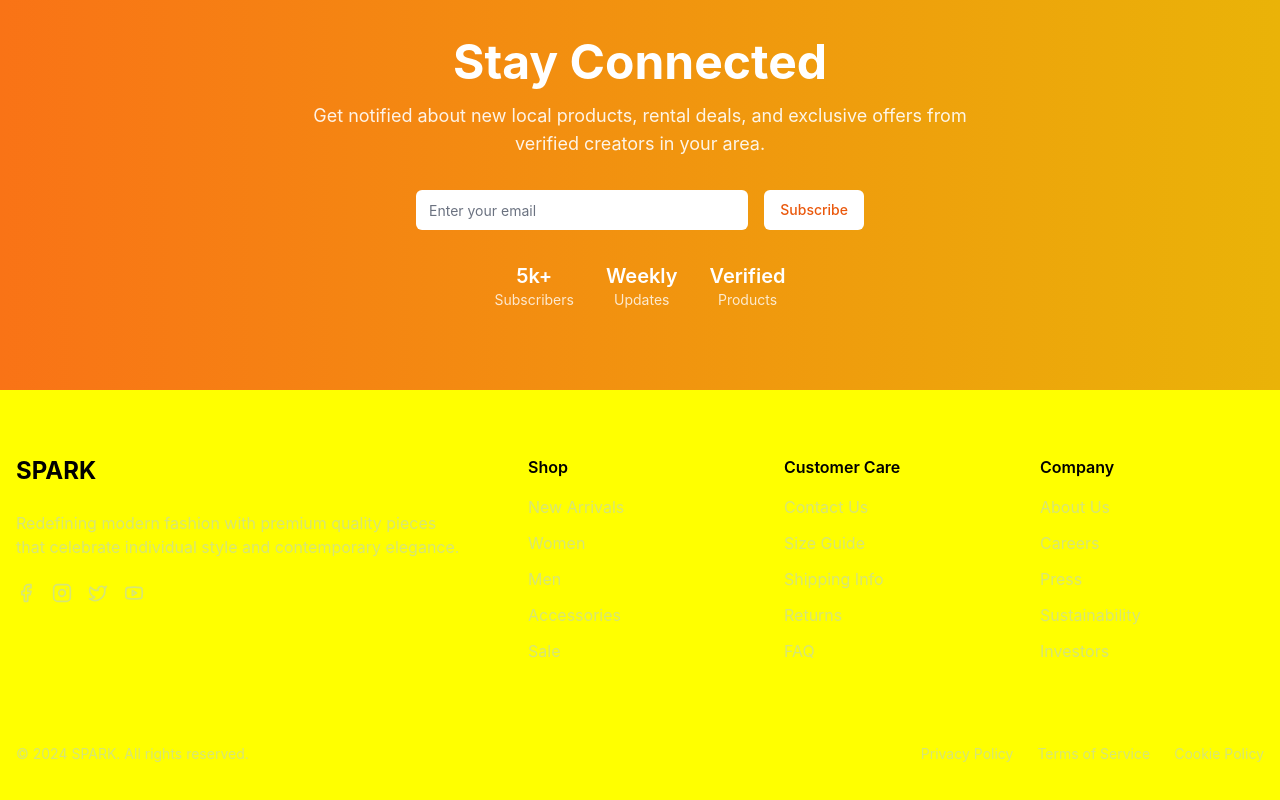
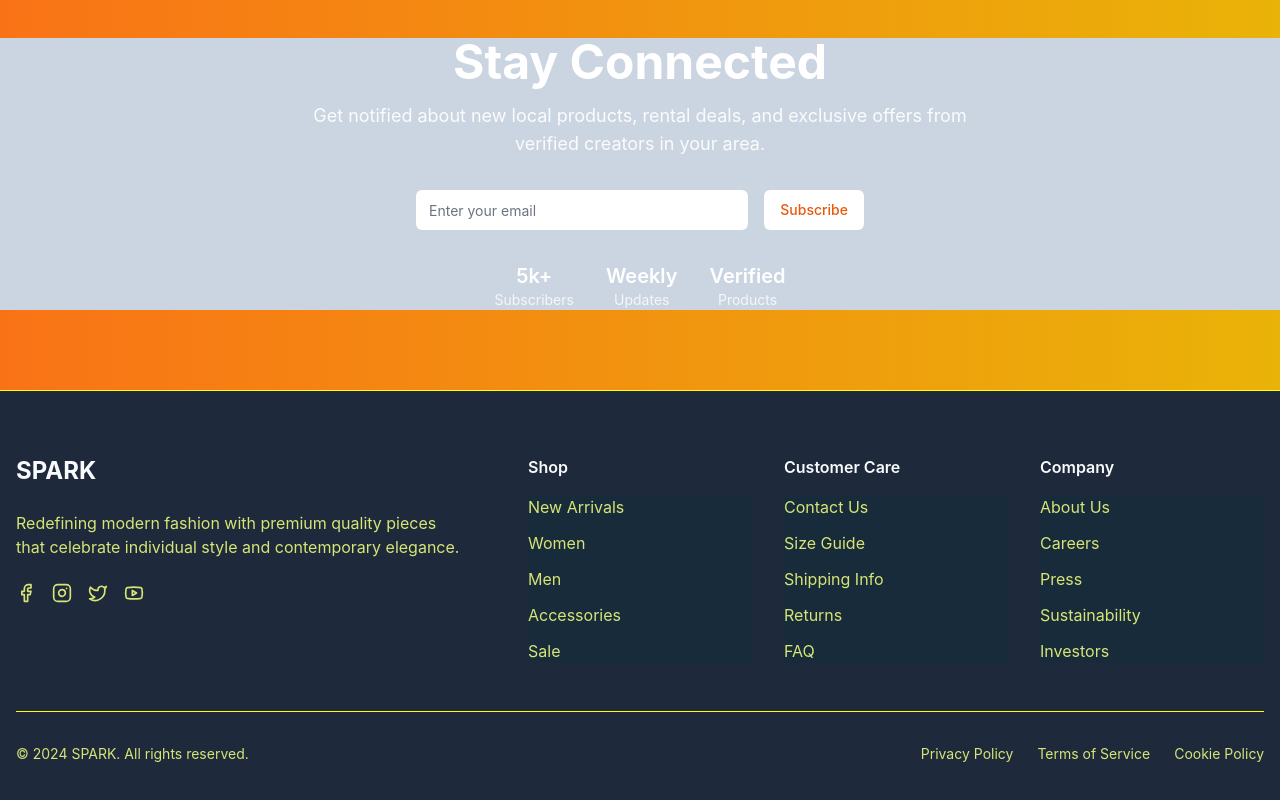
Before and after one commit to Mousa-Wazir/webflow-commerce-spark, a React (Vite) app: page / in a window 1280 px wide. Shown: the part 2511-3311 px from the top of the page. Built offline with nearby package versions, Linux system fonts and the light colour scheme.

Commit message:
Visual edit in Lovable
Edited UI in Lovable

```diff
--- a/src/components/Footer.tsx
+++ b/src/components/Footer.tsx
@@ -1,94 +1,109 @@
-
 import { Facebook, Instagram, Twitter, Youtube } from 'lucide-react';
-
 export function Footer() {
-  const footerSections = [
-    {
-      title: 'Shop',
-      links: [
-        { name: 'New Arrivals', href: '#' },
-        { name: 'Women', href: '#' },
-        { name: 'Men', href: '#' },
-        { name: 'Accessories', href: '#' },
-        { name: 'Sale', href: '#' },
-      ],
-    },
-    {
-      title: 'Customer Care',
-      links: [
-        { name: 'Contact Us', href: '#' },
-        { name: 'Size Guide', href: '#' },
-        { name: 'Shipping Info', href: '#' },
-        { name: 'Returns', href: '#' },
-        { name: 'FAQ', href: '#' },
-      ],
-    },
-    {
-      title: 'Company',
-      links: [
-        { name: 'About Us', href: '#' },
-        { name: 'Careers', href: '#' },
-        { name: 'Press', href: '#' },
-        { name: 'Sustainability', href: '#' },
-        { name: 'Investors', href: '#' },
-      ],
-    },
-  ];
-
-  const socialLinks = [
-    { icon: Facebook, href: '#', label: 'Facebook' },
-    { icon: Instagram, href: '#', label: 'Instagram' },
-    { icon: Twitter, href: '#', label: 'Twitter' },
-    { icon: Youtube, href: '#', label: 'YouTube' },
-  ];
-
-  return (
-    <footer className="bg-background border-t border-border">
-      <div className="container mx-auto px-4 py-16">
+  const footerSections = [{
+    title: 'Shop',
+    links: [{
+      name: 'New Arrivals',
+      href: '#'
+    }, {
+      name: 'Women',
+      href: '#'
+    }, {
+      name: 'Men',
+      href: '#'
+    }, {
+      name: 'Accessories',
+      href: '#'
+    }, {
+      name: 'Sale',
+      href: '#'
+    }]
+  }, {
+    title: 'Customer Care',
+    links: [{
+      name: 'Contact Us',
+      href: '#'
+    }, {
+      name: 'Size Guide',
+      href: '#'
+    }, {
+      name: 'Shipping Info',
+      href: '#'
+    }, {
+      name: 'Returns',
+      href: '#'
+    }, {
+      name: 'FAQ',
+      href: '#'
+    }]
+  }, {
+    title: 'Company',
+    links: [{
+      name: 'About Us',
+      href: '#'
+    }, {
+      name: 'Careers',
+      href: '#'
+    }, {
+      name: 'Press',
+      href: '#'
+    }, {
+      name: 'Sustainability',
+      href: '#'
+    }, {
+      name: 'Investors',
+      href: '#'
+    }]
+  }];
+  const socialLinks = [{
+    icon: Facebook,
+    href: '#',
+    label: 'Facebook'
+  }, {
+    icon: Instagram,
+    href: '#',
+    label: 'Instagram'
+  }, {
+    icon: Twitter,
+    href: '#',
+    label: 'Twitter'
+  }, {
+    icon: Youtube,
+    href: '#',
+    label: 'YouTube'
+  }];
+  return <footer className="bg-background border-t border-border">
+      <div className="container mx-auto px-4 py-16 bg-slate-800">
         <div className="grid grid-cols-1 md:grid-cols-2 lg:grid-cols-5 gap-8">
           {/* Brand Section */}
           <div className="lg:col-span-2 space-y-6">
-            <h3 className="text-2xl font-bold">SPARK</h3>
+            <h3 className="text-2xl font-bold text-slate-50">SPARK</h3>
             <p className="text-muted-foreground max-w-md">
               Redefining modern fashion with premium quality pieces that celebrate individual style and contemporary elegance.
             </p>
             <div className="flex space-x-4">
-              {socialLinks.map((social) => (
-                <a
-                  key={social.label}
-                  href={social.href}
-                  className="text-muted-foreground hover:text-foreground transition-colors duration-200"
-                  aria-label={social.label}
-                >
-                  <social.icon className="h-5 w-5" />
-                </a>
-              ))}
+              {socialLinks.map(social => <a key={social.label} href={social.href} className="text-muted-foreground hover:text-foreground transition-colors duration-200" aria-label={social.label}>
+                  <social.icon className="h-5 w-5 bg-slate-800" />
+                </a>)}
             </div>
           </div>
 
           {/* Footer Links */}
-          {footerSections.map((section) => (
-            <div key={section.title} className="space-y-4">
-              <h4 className="font-semibold text-foreground">{section.title}</h4>
-              <ul className="space-y-3">
-                {section.links.map((link) => (
-                  <li key={link.name}>
-                    <a
-                      href={link.href}
-                      className="text-muted-foreground hover:text-foreground transition-colors duration-200"
-                    >
+          {footerSections.map(section => <div key={section.title} className="space-y-4">
+              <h4 className="font-semibold text-slate-50">{section.title}</h4>
+              <ul className="space-y-3 bg-[#0b303b]/[0.31]">
+                {section.links.map(link => <li key={link.name}>
+                    <a href={link.href} className="text-muted-foreground hover:text-foreground transition-colors duration-200">
                       {link.name}
                     </a>
-                  </li>
-                ))}
+                  </li>)}
               </ul>
-            </div>
-          ))}
+            </div>)}
         </div>
 
         {/* Bottom Section */}
         <div className="mt-12 pt-8 border-t border-border">
-          <div className="flex flex-col sm:flex-row justify-between items-center gap-4">
+          <div className="flex flex-col sm:flex-row justify-between items-center gap-4 bg-slate-800">
             <p className="text-muted-foreground text-sm">
               © 2024 SPARK. All rights reserved.
             </p>
@@ -106,6 +121,5 @@ export function Footer() {
           </div>
         </div>
       </div>
-    </footer>
-  );
+    </footer>;
 }
--- a/src/components/Newsletter.tsx
+++ b/src/components/Newsletter.tsx
@@ -1,26 +1,21 @@
-
 import { useState } from 'react';
 import { Button } from '@/components/ui/button';
 import { Input } from '@/components/ui/input';
 import { toast } from '@/hooks/use-toast';
-
 export function Newsletter() {
   const [email, setEmail] = useState('');
-
   const handleSubmit = (e: React.FormEvent) => {
     e.preventDefault();
     if (email) {
       toast({
         title: "Subscribed!",
-        description: "Thank you for subscribing to our newsletter.",
+        description: "Thank you for subscribing to our newsletter."
       });
       setEmail('');
     }
   };
-
-  return (
-    <section className="py-20 bg-gradient-to-r from-orange-500 to-yellow-500 text-white">
-      <div className="container mx-auto px-4">
+  return <section className="py-20 bg-gradient-to-r from-orange-500 to-yellow-500 text-white bg-slate-300">
+      <div className="container mx-auto px-4 bg-slate-300">
         <div className="max-w-2xl mx-auto text-center space-y-8">
           <div className="space-y-4">
             <h2 className="text-4xl md:text-5xl font-bold">
@@ -32,14 +27,7 @@ export function Newsletter() {
           </div>
 
           <form onSubmit={handleSubmit} className="flex flex-col sm:flex-row gap-4 max-w-md mx-auto">
-            <Input
-              type="email"
-              placeholder="Enter your email"
-              value={email}
-              onChange={(e) => setEmail(e.target.value)}
-              required
-              className="flex-1 bg-white text-gray-900 border-white/20 placeholder:text-gray-500"
-            />
+            <Input type="email" placeholder="Enter your email" value={email} onChange={e => setEmail(e.target.value)} required className="flex-1 bg-white text-gray-900 border-white/20 placeholder:text-gray-500" />
             <Button type="submit" variant="secondary" className="bg-white text-orange-600 hover:bg-gray-100">
               Subscribe
             </Button>
@@ -61,6 +49,5 @@ export function Newsletter() {
           </div>
         </div>
       </div>
-    </section>
-  );
+    </section>;
 }
```
